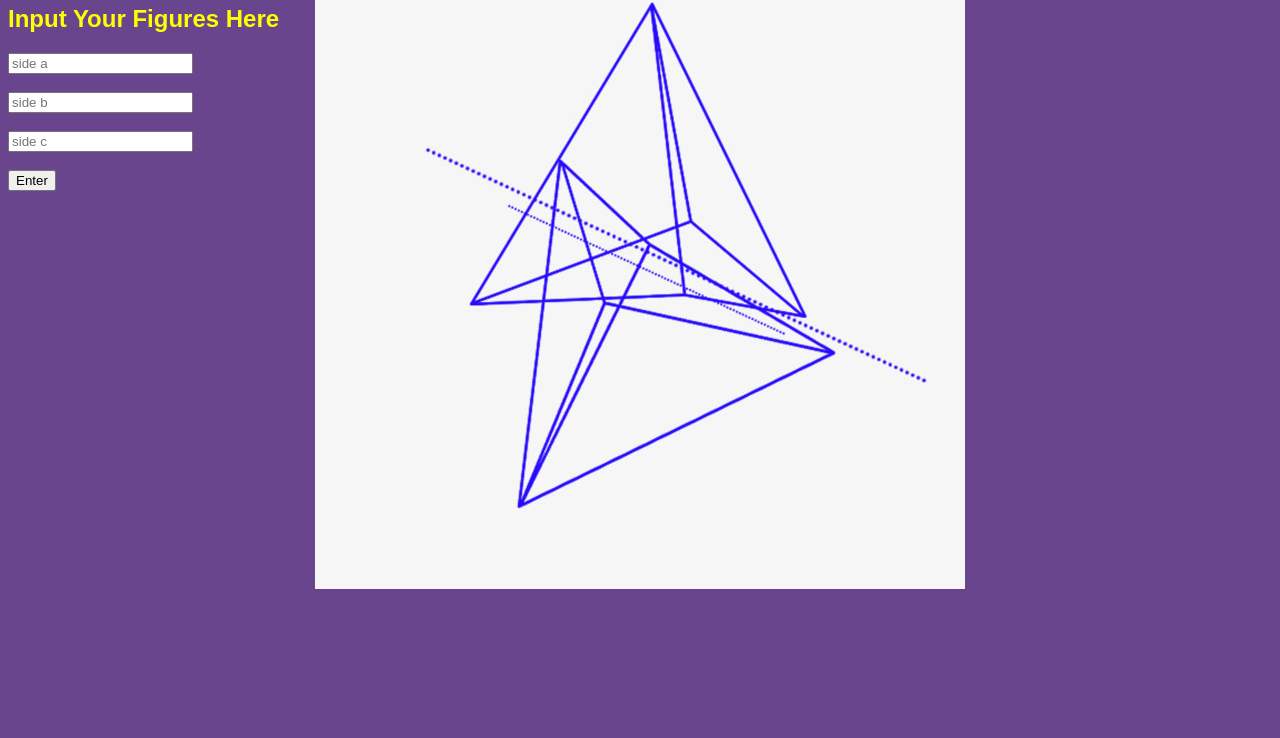
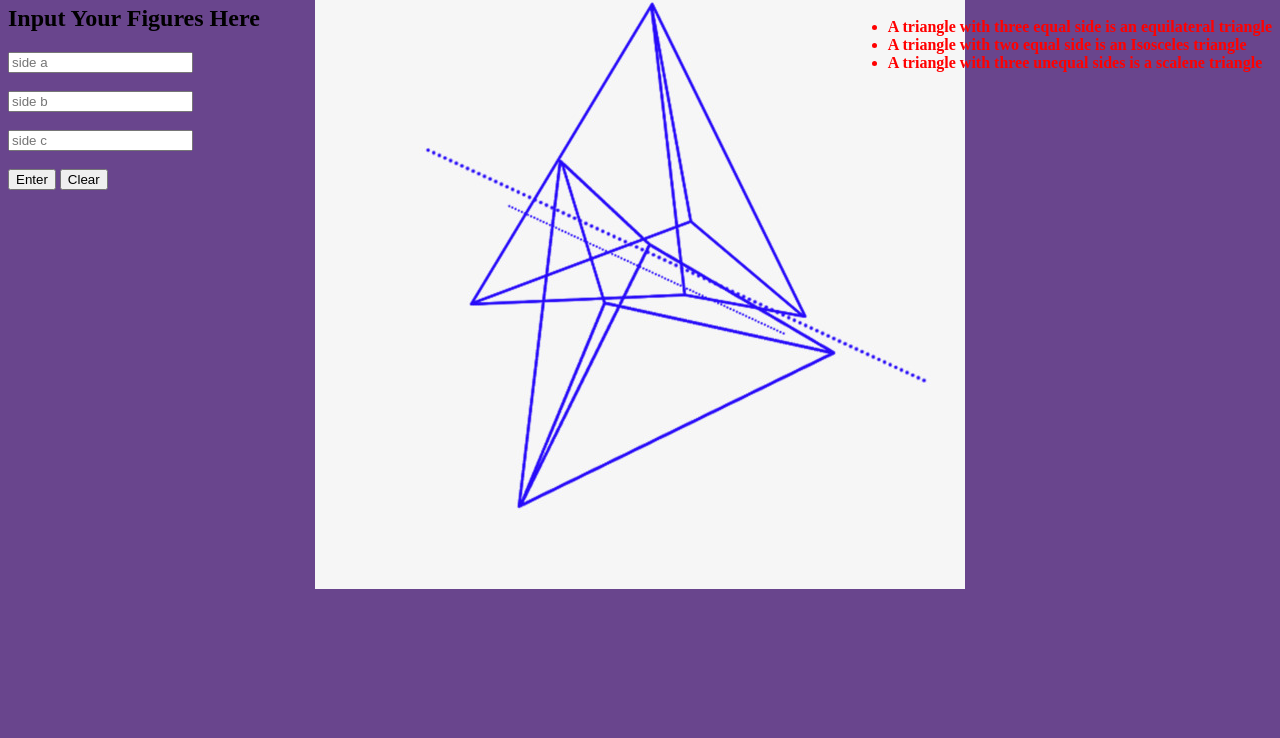
Before and after one commit to nyagajr/triangle-tracker, a plain HTML site: page index.html in a window 1280 px wide. Shown: the part 62-800 px from the top of the page. Drawn offline with Linux system fonts and the light colour scheme.

Commit message:
adding a clear button and ordered and unordered list

```diff
--- a/css/styles.css
+++ b/css/styles.css
@@ -3,12 +3,18 @@ h1{
   color: #25418D;
   font-family: 'digital-clock-font';
 }
+
 body{
   background-color: #69458D;
   background-repeat: no-repeat;
   background-position: top;
   background-size: auto;
 }
+#one{
+  float: right;
+  color: RED;
+}
+}
 #best{
   color: yellow;
   font-family:'joker', sans-serif;
--- a/index.html
+++ b/index.html
@@ -7,7 +7,12 @@
   </head>
   <body background = "tri.jpg">
     <section id="one">
-
+      <h4>Facts about a Triangle</h4>
+      <ul>
+        <strong><li>A triangle with three equal side is an equilateral triangle</li>
+        <li>A triangle with two equal side is an Isosceles triangle</li>
+        <li>A triangle with three unequal sides is a scalene triangle</li></strong>
+      </ul>
     </section>
 
     <section id="two">
@@ -21,7 +26,7 @@
         <div class=""><input name="side A" value="" placeholder="side a"></div><br />
         <div><input name="side B" value="" placeholder="side b"></div><br />
         <div><input name="side B" value="" placeholder="side c"></div><br />
-        <div><input type="button" value="Enter" onclick="msg()"></div>
+        <div><input type="submit" value="Enter" onclick="msg()"> <input type="reset" value="Clear" onclick="msg()"></div>
     </section>
 
 
```
